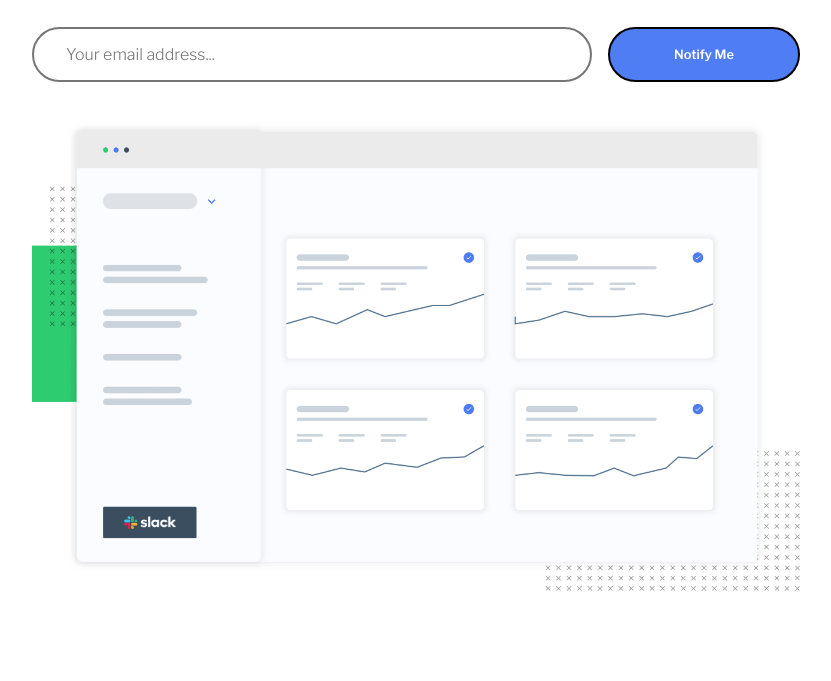
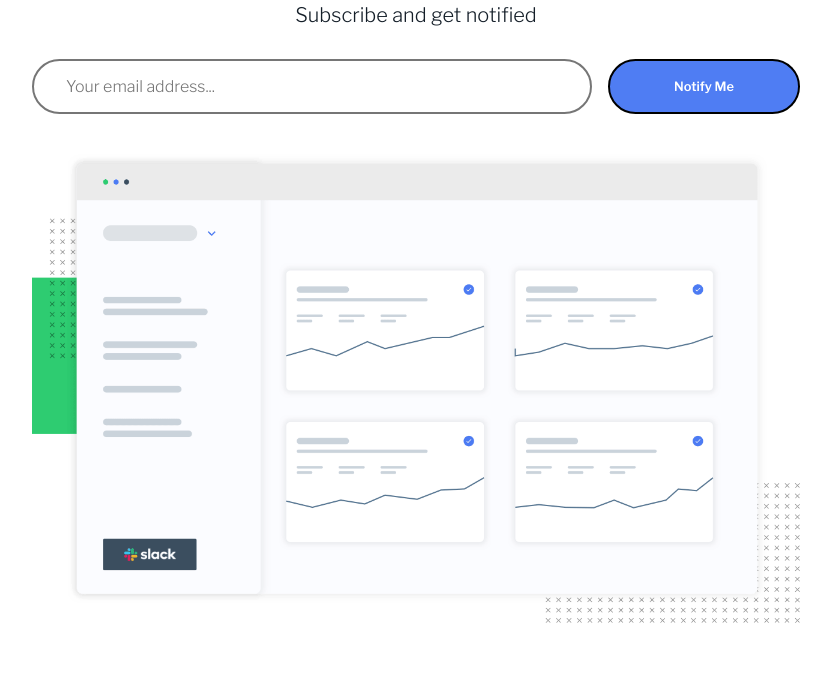
Before and after one commit to syzwnftr/ping-single-column-page, a plain HTML site: page index.html in a window 1280 px wide. Shown: the part 233-914 px from the top of the page, without its empty margins (224-1055 px from the left). Drawn offline with nearby package versions, Linux system fonts and the light colour scheme.

Commit message:
Changes on margin

```diff
--- a/style.css
+++ b/style.css
@@ -160,7 +160,7 @@ a i {
 
   .container {
     max-width: 44.5rem;
-    margin: 4rem auto;
+    margin: 6rem auto;
   }
 
   .heroText h1 {
```
